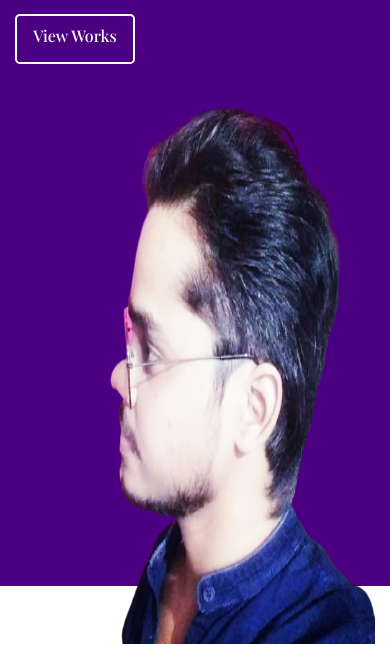
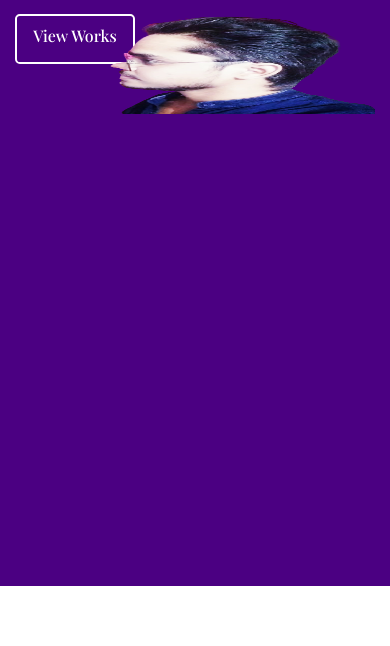
Before and after one commit to khabaitech/portfolio, a plain HTML site: page index.html in a window 390 px wide. Shown: the part 230-876 px from the top of the page. Drawn offline with nearby package versions, Linux system fonts and the light colour scheme.

Commit message:
Update style.css

```diff
--- a/style.css
+++ b/style.css
@@ -241,8 +241,8 @@ footer h3{
 	}
 
 	#home img{
-			height:200px;
-			margin-top: 30px !important;
+			height:100px !important;
+			margin-top: -50px !important;
 
 	}
 
```
